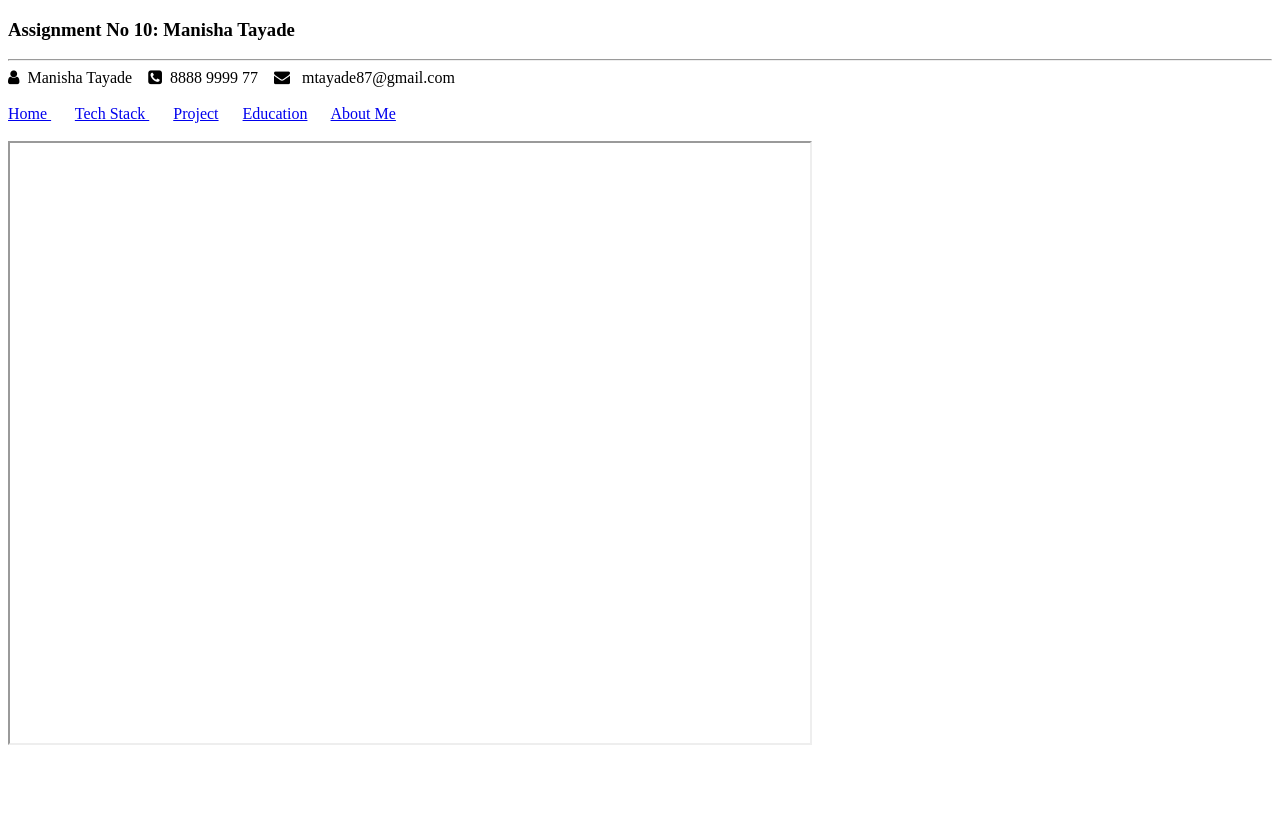
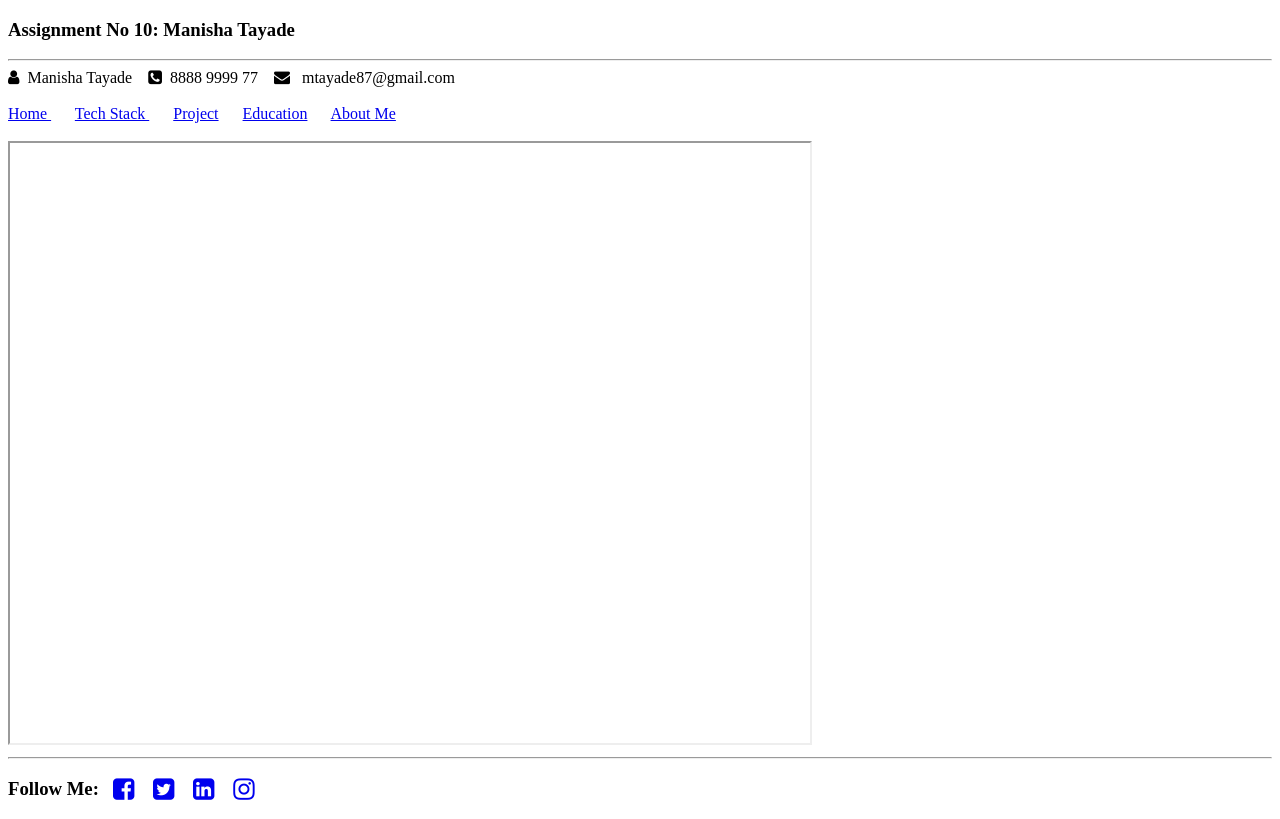
Before and after one commit to tayademani/index.html, a plain HTML site: page index.html in a window 1280 px wide. Drawn offline with Linux system fonts and the light colour scheme.

Commit message:
Add files via upload

```diff
--- a/index.html
+++ b/index.html
@@ -28,6 +28,16 @@
 
     <br> <br>
     <iframe width="800" height="600" name="myFrame"></iframe>
+    <hr>
+    <h3> Follow Me: &nbsp;
+    <a href="https://www.facebook.com/" target="_blank"><i class="fa fa-lg fa-facebook-square" aria-hidden="true"></i></a>&nbsp; &nbsp;
+    <a href="https://twitter.com/i/flow/login?redirect_after_login=%2Flogin%3Flang%3Den" target="_blank"><i class="fa fa-lg fa-twitter-square" aria-hidden="true"></i></a>&nbsp; &nbsp;
+    <a href="https://in.linkedin.com/?original_referer=https%3A%2F%2Fwww.google.com%2F" target="_blank"><i class="fa fa-lg fa-linkedin-square" aria-hidden="true"></i></a>&nbsp; &nbsp;
+    <a href="https://www.instagram.com/accounts/login/" target="_blank"><i class="fa fa-lg fa-instagram" aria-hidden="true"></i></a>
+
+
+ </h3>
+
 
 
 
```
